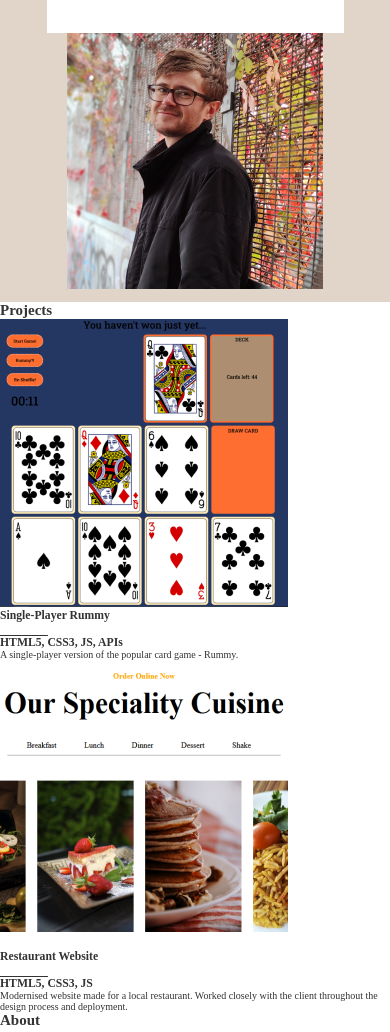
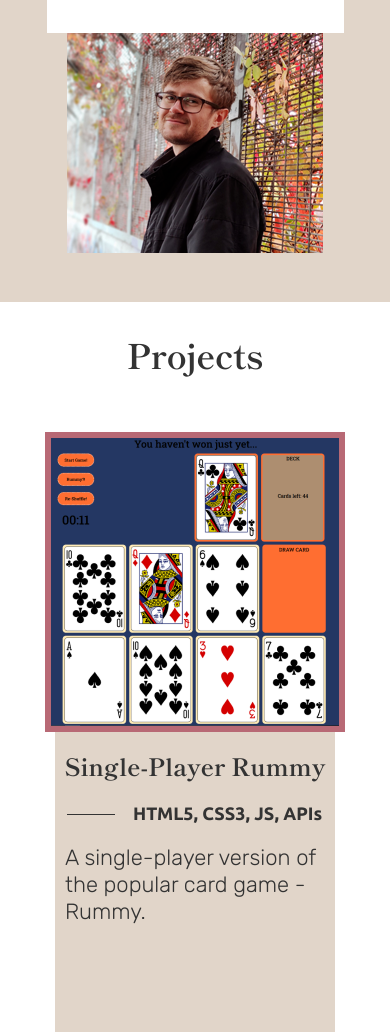
Before and after one commit to Filigee/bradley_hagger, a plain HTML site: page index.html in a window 390 px wide. Shown: the part 498-1530 px from the top of the page. Drawn offline with Linux system fonts and the light colour scheme.

Commit message:
Projects Section complete mobile

```diff
--- a/index.html
+++ b/index.html
@@ -37,7 +37,7 @@
                 <h2 class="hero-text__title">I'm Bradley</h2>
                 <p class="hero-text__headline">A full-stack developer, building software that people love one line of code at a time.</p>
             </div>
-            <img src="imgs/mobile-bradley.png" alt="Picture of Bradley" class="img-bradley__mobile">
+            <img src="imgs/256_picofme.png" alt="Picture of Bradley" class="img-bradley__mobile">
         </section>
     </section>
 
@@ -45,30 +45,30 @@
     <h2 class="projects-title">Projects</h2>
 
     <div class="project-one__wrapper">
-        <div class="project-one__img__container">
-            <img src="imgs/project-one__mobile.png" alt="Rummy Card Game" class="project-one__img__mobile">
+        <div class="project__img__container">
+            <img src="imgs/project-one__mobile.png" alt="Rummy Card Game" class="project__img__mobile">
         </div>
-        <div class="project-one__text__container">
-            <h3 class="project-one__title">Single-Player Rummy</h3>
-            <div class="project-one__skills__container">
+        <div class="project__text__container">
+            <h3 class="project__title">Single-Player Rummy</h3>
+            <div class="project__skills__container">
                 <div class="dash"></div>
-                <h3 class="project-one__skills">HTML5, CSS3, JS, APIs</h3>
+                <h3 class="project__skills">HTML5, CSS3, JS, APIs</h3>
             </div>
-            <p class="project-one__description">A single-player version of the popular card game - Rummy.</p>
+            <p class="project__description">A single-player version of the popular card game - Rummy.</p>
         </div>
     </div>
 
     <div class="project-two__wrapper">
-        <div class="project-two__img__container">
-            <img src="imgs/project-two__mobile.png" alt="Rummy Card Game" class="project-two__img__mobile">
+        <div class="project__img__container">
+            <img src="imgs/project-two__mobile.png" alt="Rummy Card Game" class="project__img__mobile">
         </div>
-        <div class="project-one__text__container">
-            <h3 class="project-two__title">Restaurant Website</h3>
-            <div class="project-two__skills__container">
+        <div class="project__text__container">
+            <h3 class="project__title">Restaurant Website</h3>
+            <div class="project__skills__container">
                 <div class="dash"></div>
-                <h3 class="project-two__skills">HTML5, CSS3, JS</h3>
+                <h3 class="project__skills">HTML5, CSS3, JS</h3>
             </div>
-            <p class="project-two__description">Modernised website made for a local restaurant. Worked closely with the client throughout the design process and deployment.</p>
+            <p class="project__description">Modernised website made for a local restaurant. Worked closely with the client throughout the design process and deployment.</p>
         </div>
     </div>
 
--- a/styles.css
+++ b/styles.css
@@ -104,6 +104,73 @@ html{
 
 .img-bradley__mobile{
     display: block;
-    margin-top: -122px;
+    margin-top: -30px;
     margin-inline: auto;
 }
+
+/* PROJECTS */
+
+.projects-title{
+    font-family: var(--headings-font);
+    font-size: 3.4rem;
+    font-weight: var(--fw-bold);
+    text-align: center;
+    margin-top: 28px;
+}
+
+.project__img__container{
+    position: relative;
+    z-index: 1;
+    display: flex;
+    justify-content: center;
+    align-items: center;
+    background:var(--project-background-colour);
+    width: 300px;
+    height: 300px;
+    margin-inline: auto;
+    margin-top: 53px;
+}
+
+.project__text__container{
+    width: 280px;
+    height: 381px;
+    background: var(--background-colour);
+    margin-inline: auto;
+    margin-top: -20px;
+}
+
+.project__title{
+    font-family: var(--headings-font);
+    font-size: 2.4rem;
+    font-weight: var(--fw-bold);
+    padding-top: 36px;
+    text-align: center;
+}
+
+.project__skills__container{
+    display: flex;
+    width: 256px;
+    height: 21px;
+    margin-inline: auto;
+    margin-top: 20px;
+}
+
+.project__skills__container > .dash{
+    margin-top: 11px;
+}
+
+.project__skills{
+    font-family: var(--dash-text-font);
+    font-size: 1.8rem;
+    font-weight: var(--fw-bold);
+    margin-left: 18px;
+}
+
+.project__description{
+    font-family: var(--general-text-font);
+    font-size: 2.2rem;
+    font-weight: var(--fw-light);
+    margin: 20px 0 0 10px;
+}
+
+/* --------- ABOUT ----------- */
```
Also changed, not shown: imgs/256_picofme.png (added).
